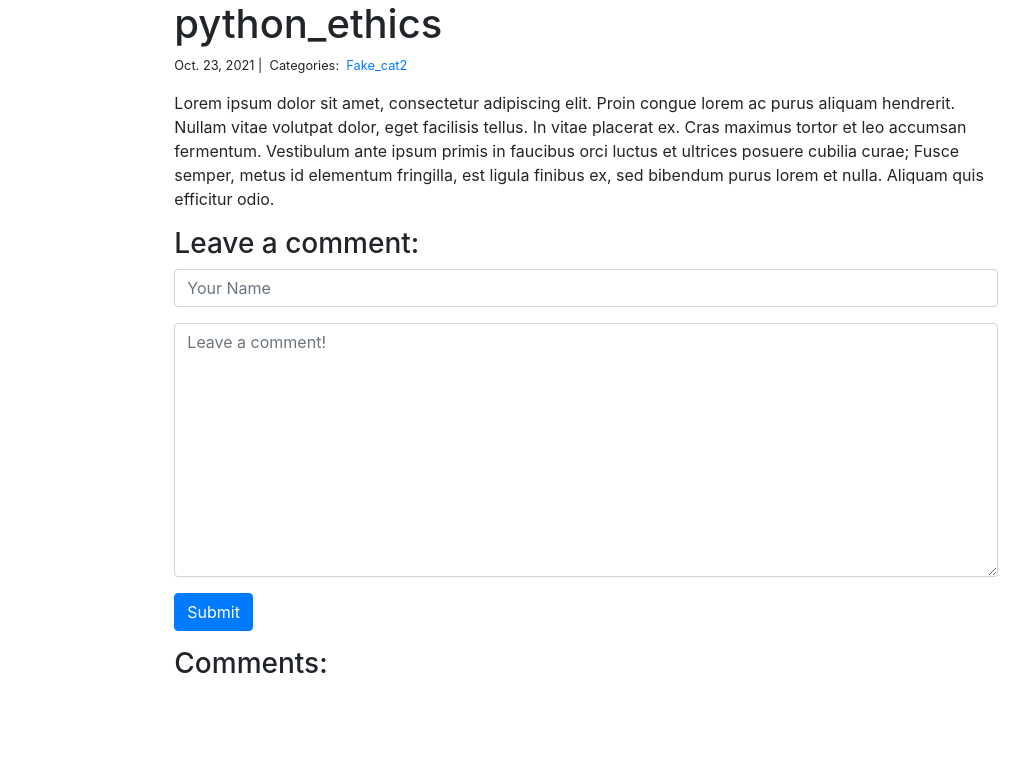
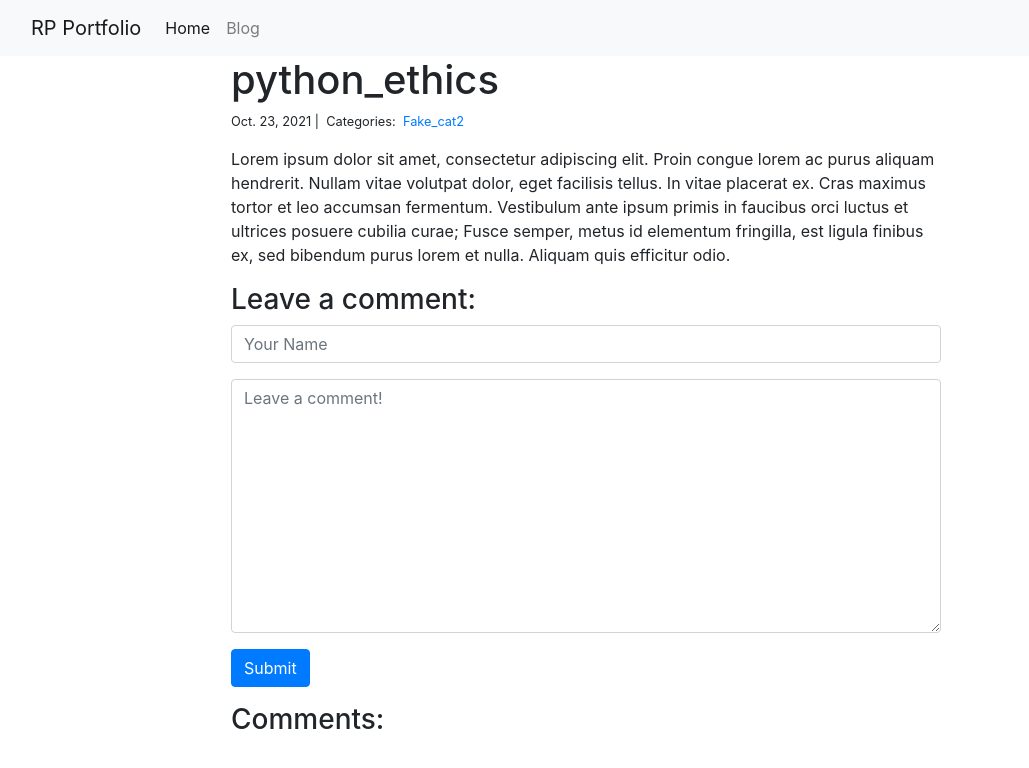
Before and after one commit to rtan66/portfolio_project, a Django app: page /blog/2/ in a window 1280 px wide. Shown: the top 768 px of the page, without its empty margins (54-1083 px from the left). Run offline with Django 3.2, Linux system fonts and the light colour scheme; data comes from the database, SQL or seed files in the repository; both versions use the stored data as it was after the commit; some libraries are stand-ins or nearby versions.

Commit message:
new base.html

```diff
--- a/personal_portfolio/templates/base.html
+++ b/personal_portfolio/templates/base.html
@@ -23,10 +23,41 @@ Need to update personal_portfolio/settings.py
 TEMPLATES = "DIRS": ["personal_portfolio/templates/"],
 
 -->
-<link rel="stylesheet" href="https://stackpath.bootstrapcdn.com/bootstrap/4.1.3/css/bootstrap.min.css" integrity="sha384-MCw98/SFnGE8fJT3GXwEOngsV7Zt27NXFoaoApmYm81iuXoPkFOJwJ8ERdknLPMO" crossorigin="anonymous">
+{% comment %} <link rel="stylesheet" href="https://stackpath.bootstrapcdn.com/bootstrap/4.1.3/css/bootstrap.min.css" integrity="sha384-MCw98/SFnGE8fJT3GXwEOngsV7Zt27NXFoaoApmYm81iuXoPkFOJwJ8ERdknLPMO" crossorigin="anonymous">
 
 {% block page_content %}{% endblock %}
 
 <script src="https://code.jquery.com/jquery-3.3.1.slim.min.js" integrity="sha384-q8i/X+965DzO0rT7abK41JStQIAqVgRVzpbzo5smXKp4YfRvH+8abtTE1Pi6jizo" crossorigin="anonymous"></script>
 <script src="https://cdnjs.cloudflare.com/ajax/libs/popper.js/1.14.3/umd/popper.min.js" integrity="sha384-ZMP7rVo3mIykV+2+9J3UJ46jBk0WLaUAdn689aCwoqbBJiSnjAK/l8WvCWPIPm49" crossorigin="anonymous"></script>
+<script src="https://stackpath.bootstrapcdn.com/bootstrap/4.1.3/js/bootstrap.min.js" integrity="sha384-ChfqqxuZUCnJSK3+MXmPNIyE6ZbWh2IMqE241rYiqJxyMiZ6OW/JmZQ5stwEULTy" crossorigin="anonymous"></script> {% endcomment %}
+
+<link rel="stylesheet" href="https://stackpath.bootstrapcdn.com/bootstrap/4.1.3/css/bootstrap.min.css" integrity="sha384-MCw98/SFnGE8fJT3GXwEOngsV7Zt27NXFoaoApmYm81iuXoPkFOJwJ8ERdknLPMO" crossorigin="anonymous">
+
+<nav class="navbar navbar-expand-lg navbar-light bg-light">
+    <div class="container">
+        <a class="navbar-brand" href="{% url 'project_index' %}">RP Portfolio</a>
+        <button class="navbar-toggler" type="button" data-toggle="collapse" data-target="#navbarSupportedContent" aria-controls="navbarSupportedContent" aria-expanded="false" aria-label="Toggle navigation">
+          <span class="navbar-toggler-icon"></span>
+        </button>
+
+        <div class="collapse navbar-collapse" id="navbarSupportedContent">
+          <ul class="navbar-nav mr-auto">
+            <li class="nav-item active">
+              <a class="nav-link" href="{% url 'project_index' %}">Home</a>
+            </li>
+            <li class="nav-item">
+              <a class="nav-link" href="{% url 'blog_index' %}">Blog</a>
+            </li>
+          </ul>
+        </div>
+    </div>
+
+</nav>
+
+<div class="container">
+    {% block page_content %}{% endblock %}
+</div>
+
+<script src="https://code.jquery.com/jquery-3.3.1.slim.min.js" integrity="sha384-q8i/X+965DzO0rT7abK41JStQIAqVgRVzpbzo5smXKp4YfRvH+8abtTE1Pi6jizo" crossorigin="anonymous"></script>
+<script src="https://cdnjs.cloudflare.com/ajax/libs/popper.js/1.14.3/umd/popper.min.js" integrity="sha384-ZMP7rVo3mIykV+2+9J3UJ46jBk0WLaUAdn689aCwoqbBJiSnjAK/l8WvCWPIPm49" crossorigin="anonymous"></script>
 <script src="https://stackpath.bootstrapcdn.com/bootstrap/4.1.3/js/bootstrap.min.js" integrity="sha384-ChfqqxuZUCnJSK3+MXmPNIyE6ZbWh2IMqE241rYiqJxyMiZ6OW/JmZQ5stwEULTy" crossorigin="anonymous"></script>
```
Also changed, not shown: db.sqlite3.
